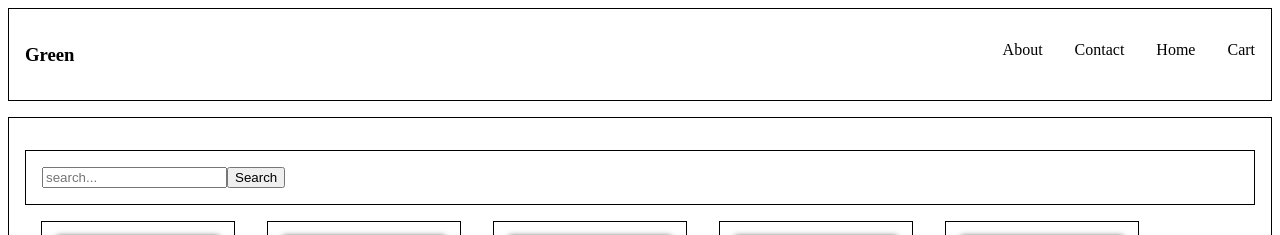
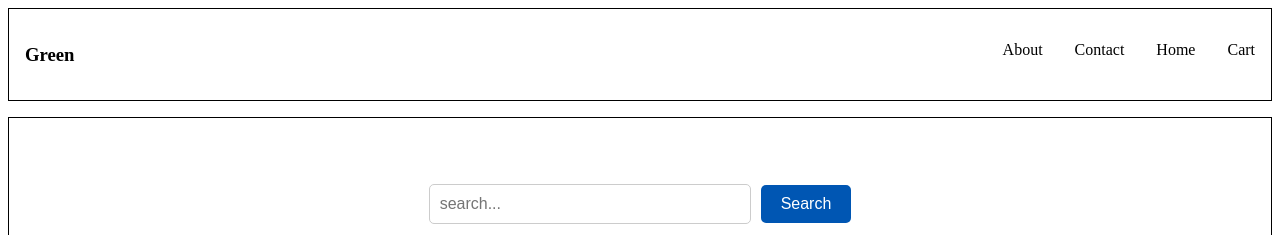
Before and after one commit to nkc2887Dev/akshay-saini-react, a React app: page / in a window 1280 px wide. Shown: the top 235 px of the page. Built offline with nearby package versions, Linux system fonts and the light colour scheme; grey boxes are pictures that could not be loaded.

Commit message:
optimise search func

```diff
--- a/app.css
+++ b/app.css
@@ -45,3 +45,36 @@
     height: 41%;
     box-shadow: 0px 0px 6px 1px black;
 }
+
+.search-container {
+    display: flex;
+    align-items: center;
+    justify-content: center;
+    gap: 10px; /* Space between the elements */
+    margin-top: 50px; /* Add some space from the top */
+  }
+
+  input[type="text"] {
+    padding: 10px;
+    width: 300px;
+    border-radius: 5px;
+    border: 1px solid #ccc;
+    font-size: 16px;
+  }
+
+  button {
+    padding: 10px 20px;
+    border: none;
+    border-radius: 5px;
+    color: white;
+    font-size: 16px;
+    cursor: pointer;
+  }
+
+  .remove-filter {
+    background-color: #dc3545;
+  }
+
+  .remove-filter:hover {
+    background-color: #c82333;
+  }
--- a/src/components/body-comp/Body.js
+++ b/src/components/body-comp/Body.js
@@ -9,16 +9,21 @@ const Body = () => {
   return (
     <div className="container">
       <Search
-        restaurantsList={restaurantsList}
         setRestaurantsList={setRestaurantsList}
         restaurants={restaurants}
       />
       <div className="restaurant-list">
-        {restaurantsList.map((restaurant) => {
-          return (
-            <RestaurantCard {...restaurant.info} key={restaurant.info.id} />
-          );
-        })}
+        {restaurantsList.length > 0 ? (
+          restaurantsList.map((restaurant) => {
+            return (
+              <RestaurantCard {...restaurant.info} key={restaurant.info.id} />
+            );
+          })
+        ) : (
+          <div style={{ textAlign: "right" }}>
+            <h2>No Records Found!</h2>
+          </div>
+        )}
       </div>
     </div>
   );
--- a/src/components/body-comp/Search.js
+++ b/src/components/body-comp/Search.js
@@ -1,8 +1,9 @@
 import { useState } from "react";
 
-const Search = ({ restaurantsList, setRestaurantsList, restaurants}) => {
+const Search = ({ setRestaurantsList, restaurants }) => {
   const [searchInput, setSearchInput] = useState("");
   const [btn, setBtn] = useState(false);
+  const [disableBtn, setDisableBtn] = useState(true);
 
   const getFilteredData = async () => {
     const data = await Promise.all(
@@ -14,23 +15,34 @@ const Search = ({ restaurantsList, setRestaurantsList, restaurants}) => {
   };
 
   return (
-    <div className="container">
+    <div className="search-container">
       <input
         type="text"
         name="search"
         id="search"
         value={searchInput}
         placeholder="search..."
-        onChange={(e) => setSearchInput(e.target.value)}
+        onChange={(e) => {
+          setSearchInput(e.target.value);
+          setDisableBtn(e.target.value ? false : true);
+        }}
       />
-      <button type="button" className="search" onClick={getFilteredData}>
+      <button
+        type="button"
+        className="search"
+        style={{ backgroundColor: disableBtn ? "#0056b3" : "#007bff" }}
+        disabled={disableBtn}
+        onClick={getFilteredData}
+      >
         Search
       </button>
       {btn && (
         <button
+          className="remove-filter"
           onClick={() => {
             setRestaurantsList(restaurants);
             setBtn(false);
+            setDisableBtn(true);
           }}
         >
           Remove Filter
```
